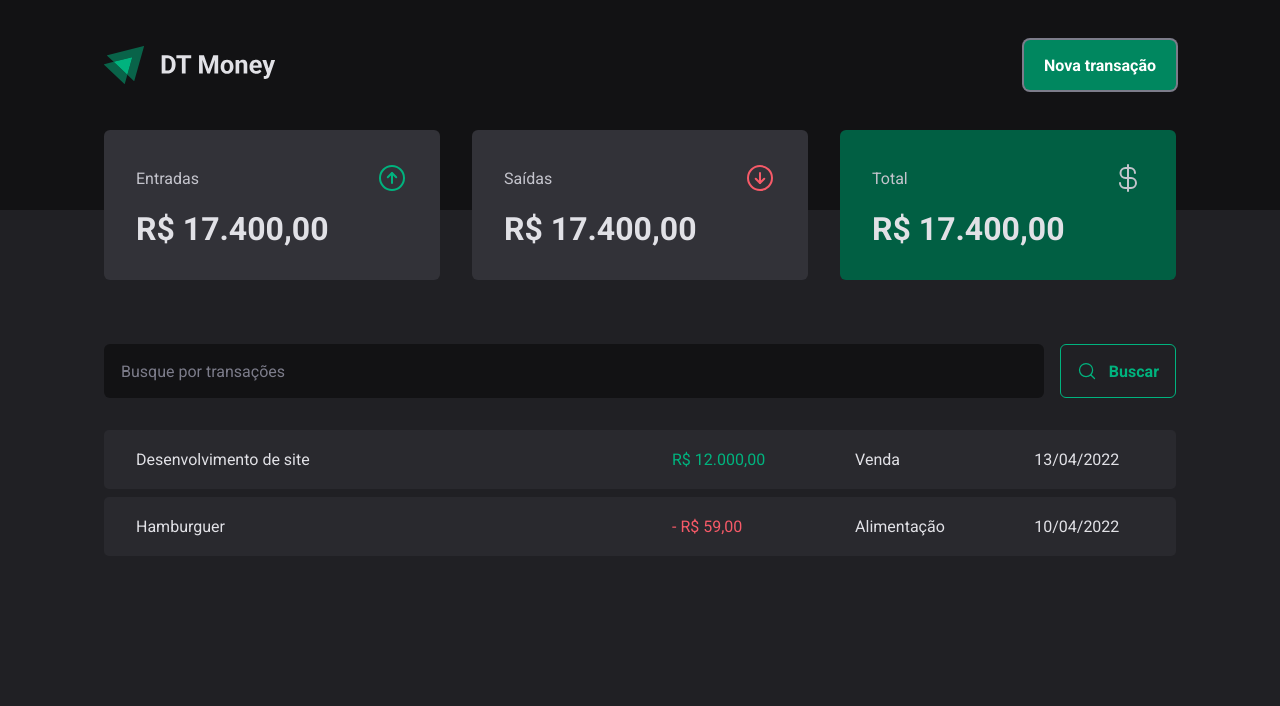
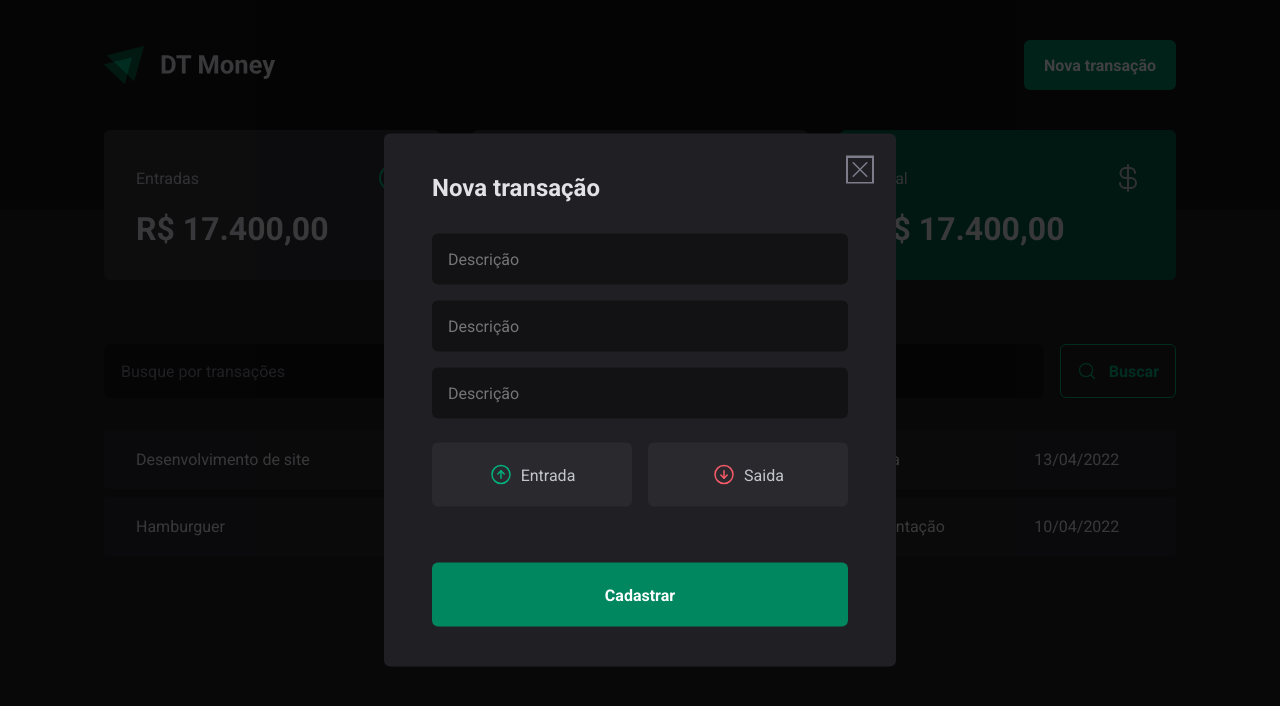
Before and after one commit to Ednilson-Oli/03-dt-money, a React (Vite) app: page / in a window 1280 px wide. Both pictures are taken after a click on the button "Nova transação". Shown: the top 706 px of the page. Built offline with nearby package versions, Linux system fonts and the light colour scheme.

Commit message:
feat: adicionado componente NewTransactionModal para adicionar transações

```diff
--- a/package.json
+++ b/package.json
@@ -11,6 +11,7 @@
   },
   "dependencies": {
     "@radix-ui/react-dialog": "^1.1.6",
+    "@radix-ui/react-radio-group": "^1.2.3",
     "@types/styled-components": "^5.1.34",
     "phosphor-react": "^1.4.1",
     "react": "^19.0.0",
--- a/src/components/Header/index.tsx
+++ b/src/components/Header/index.tsx
@@ -1,6 +1,9 @@
 
+import * as Dialog from "@radix-ui/react-dialog";
 import logoImg from "../../assets/logo.svg";
 import { HeaderContainer, HeaderContent, NewTransactionButton } from "./styles";
+import { NewTransactionModal } from "../NewTransactionModal";
+
 
 
 export function Header() {
@@ -9,8 +12,15 @@
             <HeaderContent>
                 <img src={logoImg} alt='' />
 
+                <Dialog.Root>
+                    <Dialog.Trigger asChild>
+                        <NewTransactionButton>Nova transação</NewTransactionButton>
+                    </Dialog.Trigger>
+                  <NewTransactionModal />
 
-                <NewTransactionButton>Nova transação</NewTransactionButton>
+
+                </Dialog.Root>
+
             </HeaderContent>
 
 
--- /dev/null
+++ b/src/components/NewTransactionModal/index.tsx
@@ -0,0 +1,43 @@
+
+import * as Dialog from "@radix-ui/react-dialog";
+import { CloseButton, Content, Overlay, TransactionType, TransactionTypeButton } from "./styles";
+import { ArrowCircleDown, ArrowCircleUp, X } from "phosphor-react";
+export function NewTransactionModal() {
+    return (
+
+        <Dialog.Portal>
+            <Overlay />
+            <Content>
+                <Dialog.Title>Nova transação</Dialog.Title>
+                <CloseButton>
+                    <X size={24} />
+
+                </CloseButton>
+
+
+                <form action={""}>
+                    <input type="text" placeholder="Descrição" required />
+                    <input type="text" placeholder="Descrição" required/>
+                    <input type="text" placeholder="Descrição" required/>
+                    <TransactionType>
+                        <TransactionTypeButton variant="income" value="income"><ArrowCircleUp size={24}/>Entrada</TransactionTypeButton>
+
+                        <TransactionTypeButton variant="outcome" value="outcome"><ArrowCircleDown size={24}/>Saida</TransactionTypeButton>
+                    </TransactionType>
+
+                    <button type="submit">Cadastrar</button>
+
+                </form>
+
+
+
+
+            </Content>
+
+
+
+        </Dialog.Portal>
+
+
+    )
+}
--- /dev/null
+++ b/src/components/NewTransactionModal/styles.ts
@@ -0,0 +1,111 @@
+import * as Dialog from '@radix-ui/react-dialog'
+import { RadioGroup, RadioGroupItem } from '@radix-ui/react-radio-group'
+import { styled } from 'styled-components'
+
+export const Overlay = styled(Dialog.Overlay)`
+  position: fixed;
+  width: 100vw;
+  height: 100vh;
+  inset: 0;
+  background-color: rgba(0, 0, 0, 0.75);
+`
+export const Content = styled(Dialog.Content)`
+  min-width: 32rem;
+  border-radius: 6px;
+  padding: 2.5rem 3rem;
+  background-color: ${(props) => props.theme['gray-800']};
+
+  position: fixed;
+  top: 50%;
+  left: 50%;
+  transform: translate(-50%, -50%);
+
+  form {
+    margin-top: 2rem;
+    display: flex;
+    flex-direction: column;
+    gap: 1rem;
+
+    input {
+      border-radius: 6px;
+      border: 0;
+      background: ${(props) => props.theme['gray-900']};
+      color: ${(props) => props.theme['gray-300']};
+      padding: 1rem;
+
+      &&::placeholder {
+        color: ${(props) => props.theme['gray-500']};
+      }
+    }
+    button[type='submit'] {
+      height: 4rem;
+      border: 0;
+      background: ${(props) => props.theme['green-500']};
+      color: ${(props) => props.theme.white};
+      font-weight: bold;
+      padding: 0 1.25rem;
+      border-radius: 6px;
+      margin-top: 2.5rem;
+      cursor: pointer;
+
+      &:hover {
+        background: ${(props) => props.theme['green-700']};
+        transition: background-color 0.2s;
+      }
+    }
+  }
+`
+
+export const CloseButton = styled(Dialog.Close)`
+  position: absolute;
+  background: transparent;
+  border: 0;
+  top: 1.5rem;
+  right: 1.5rem;
+  cursor: pointer;
+  line-height: 0;
+  color: ${(props) => props.theme['gray-500']};
+`
+
+export const TransactionType = styled(RadioGroup)`
+  display: grid;
+  grid-template-columns: repeat(2, 1fr);
+  gap: 1rem;
+  margin-top: 0.5rem;
+`
+interface TransactionTypeButtonProps {
+  variant: 'income' | 'outcome'
+}
+export const TransactionTypeButton = styled(RadioGroupItem).withConfig({
+  shouldForwardProp: (prop) => prop !== 'variant',
+})<TransactionTypeButtonProps>`
+  height: 4rem;
+  border: 0;
+  background: ${(props) => props.theme['gray-700']};
+  color: ${(props) => props.theme['gray-300']};
+  border-radius: 6px;
+  display: flex;
+  align-items: center;
+  justify-content: center;
+  gap: 0.5rem;
+  cursor: pointer;
+
+  &[data-state='unchecked']:hover {
+    background: ${(props) => props.theme['gray-600']};
+    transition: background-color 0.2s;
+  }
+  svg {
+    color: ${(props) =>
+      props.variant === 'income'
+        ? props.theme['green-300']
+        : props.theme['red-300']};
+  }
+  &[data-state='checked'] {
+    color:${props => props.theme.white};
+    background: ${props => props.variant === 'income' ? props.theme['green-500'] : props.theme['red-500']};
+    svg {
+      color: ${props => props.theme.white};
+    }
+    transition: background-color 0.2s;
+  }
+`
```
Also changed, not shown: 1 other file (tests, documents, lock files or other folders).
